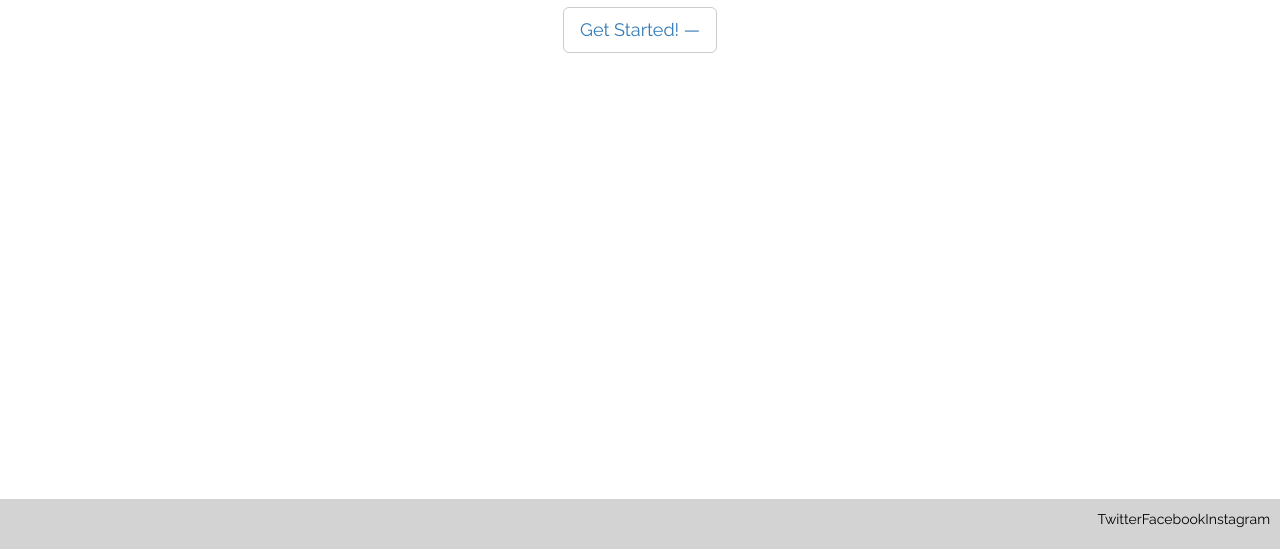
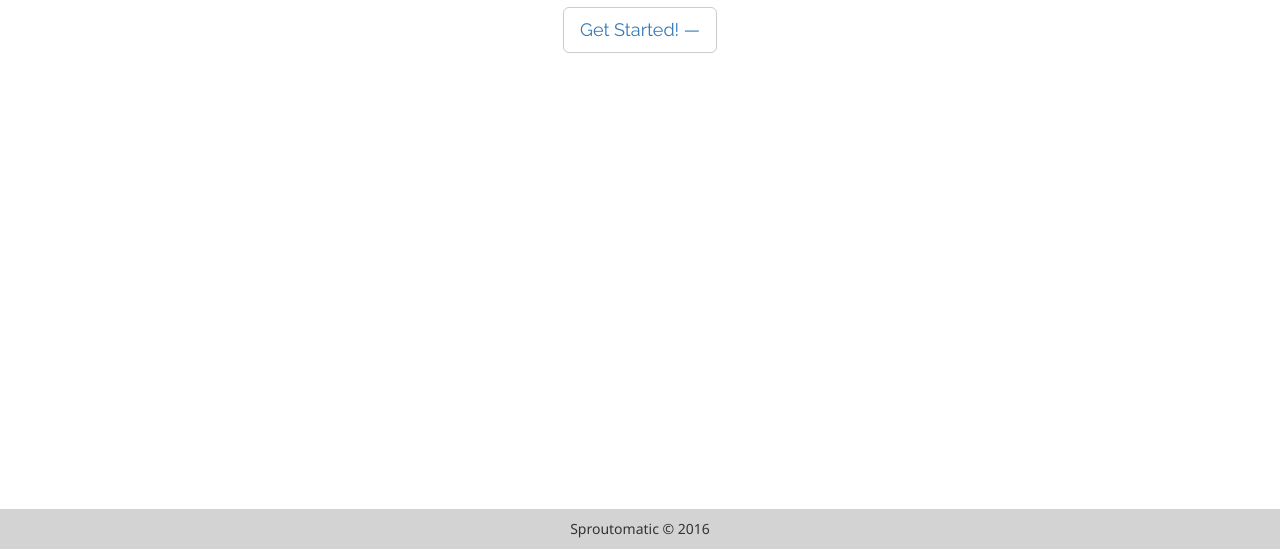
Before and after one commit to kirst817/sproutomatic, a website: page public/index.html in a window 1280 px wide. Shown: the part 251-800 px from the top of the page. Drawn offline with nearby package versions, Linux system fonts and the light colour scheme; a web font is replaced by a local one.

Commit message:
footer copyright

```diff
--- a/public/index.html
+++ b/public/index.html
@@ -97,11 +97,12 @@
 
   <section class="container">
 	<div class="footer">
-		<ul>
-			<li class="twitter"><span>Twitter</span></li>
+
+			<!-- <li class="twitter"><span>Twitter</span></li>
 			<li class="facebook"><span>Facebook</span></li>
-			<li class="adidas"><span>Instagram</span></li>
-		</ul>
+			<li class="adidas"><span>Instagram</span></li> -->
+
+     <span>Sproutomatic © 2016</span>
 	</div>
 </section>
 
--- a/public/styles/style.scss
+++ b/public/styles/style.scss
@@ -46,9 +46,7 @@ ul {  float: right;
   left: 0;
   padding: 1rem;
   font-family: 'Noto Sans', sans-serif;
+  text-align: center;
 
-  div {
-    text-align: center;
-  }
 
 }
```
Also changed, not shown: public/styles/style.css, 1 other file.
